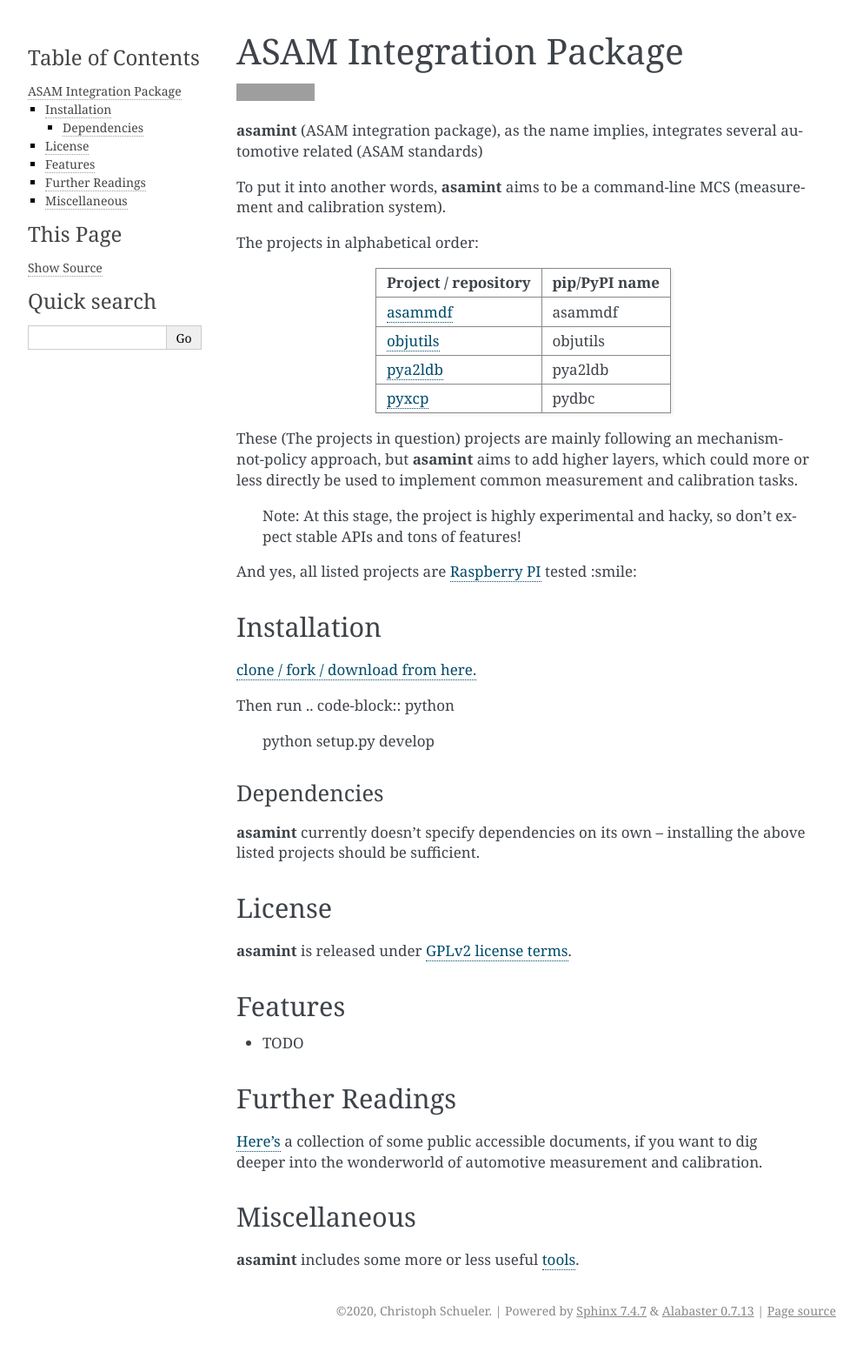
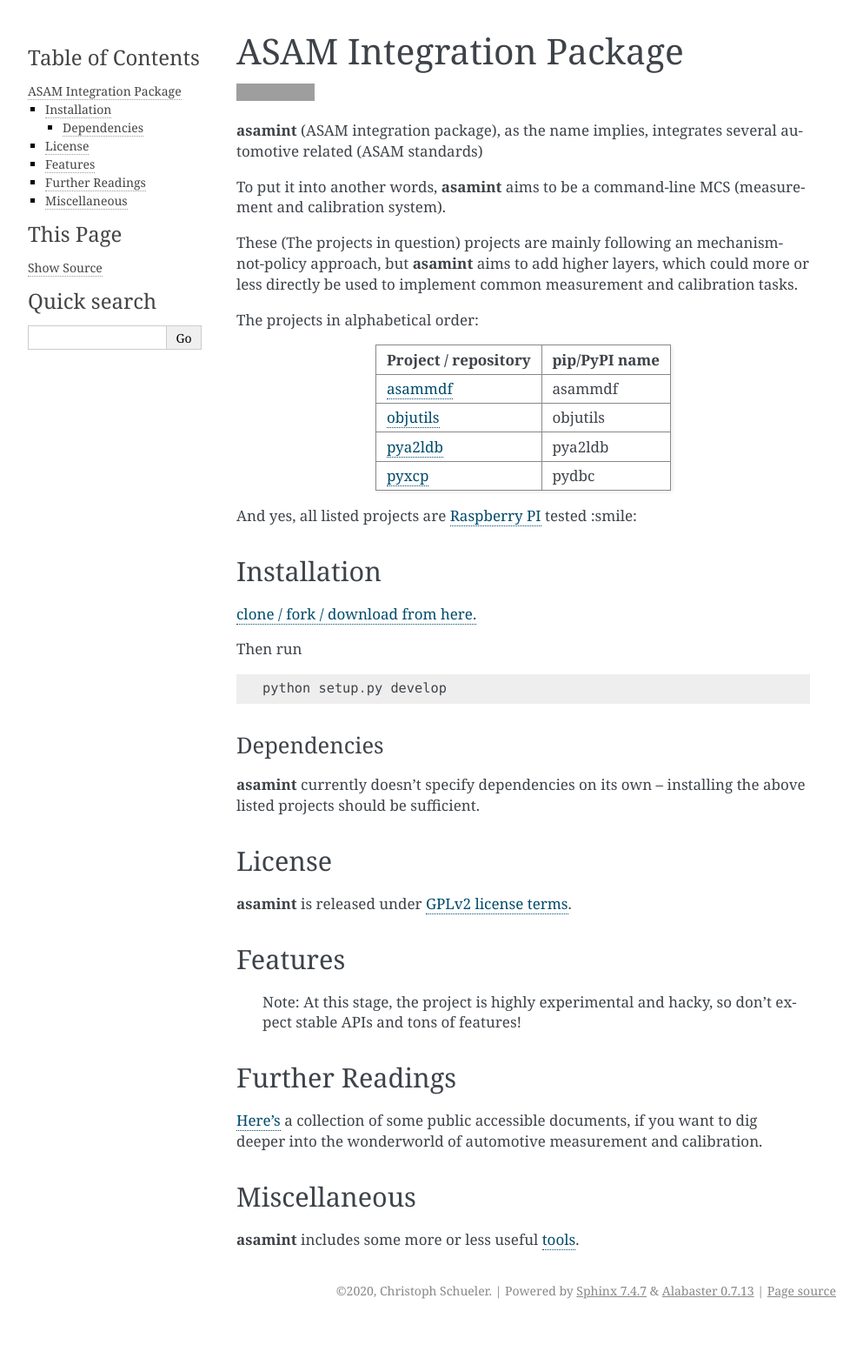
Before and after one commit to christoph2/asamint, a Sphinx documentation site: the page built from docs/README.rst, in a window 1280 px wide. Shown: the whole page at 87% size, without its empty margins (148-1141 px from the left). Built offline with Sphinx 7.4.7, drawn with Linux system fonts in a browser that asks for light colours; pages that are not in the unit, such as notebooks, are missing from menus; the version number is read from the project's files by our own code; after the commit the page ends 1523 px from its top, so only the background shows below that; some of the changed lines change nothing that is shown; grey boxes are pictures that could not be loaded.

Commit message:
Update README.rst

```diff
--- a/docs/README.rst
+++ b/docs/README.rst
@@ -11,6 +11,9 @@
 
 To put it into another words, **asamint** aims to be a command-line MCS (measurement and calibration system).
 
+These (The projects in question) projects are mainly following an mechanism-not-policy approach, but **asamint** aims to
+add higher layers, which could more or less directly be used to implement common measurement and calibration tasks.
+
 The projects in alphabetical order:
 
 ======================================================   =============
@@ -23,11 +26,6 @@
 ======================================================   =============
 
 
-These (The projects in question) projects are mainly following an mechanism-not-policy approach, but **asamint** aims to
-add higher layers, which could more or less directly be used to implement common measurement and calibration tasks.
-
- Note: At this stage, the project is highly experimental and hacky, so don't expect stable APIs and tons of features!
-
 
 And yes, all listed projects are `Raspberry PI <https://raspberrypi.org>`_ tested :smile:
 
@@ -37,6 +35,7 @@
 `clone / fork / download from here. <https://github.com/christoph2/asamint>`_
 
 Then run
+
 .. code-block:: python
 
    python setup.py develop
@@ -53,7 +52,7 @@
 Features
 --------
 
-* TODO
+ Note: At this stage, the project is highly experimental and hacky, so don't expect stable APIs and tons of features!
 
 Further Readings
 ----------------
```
